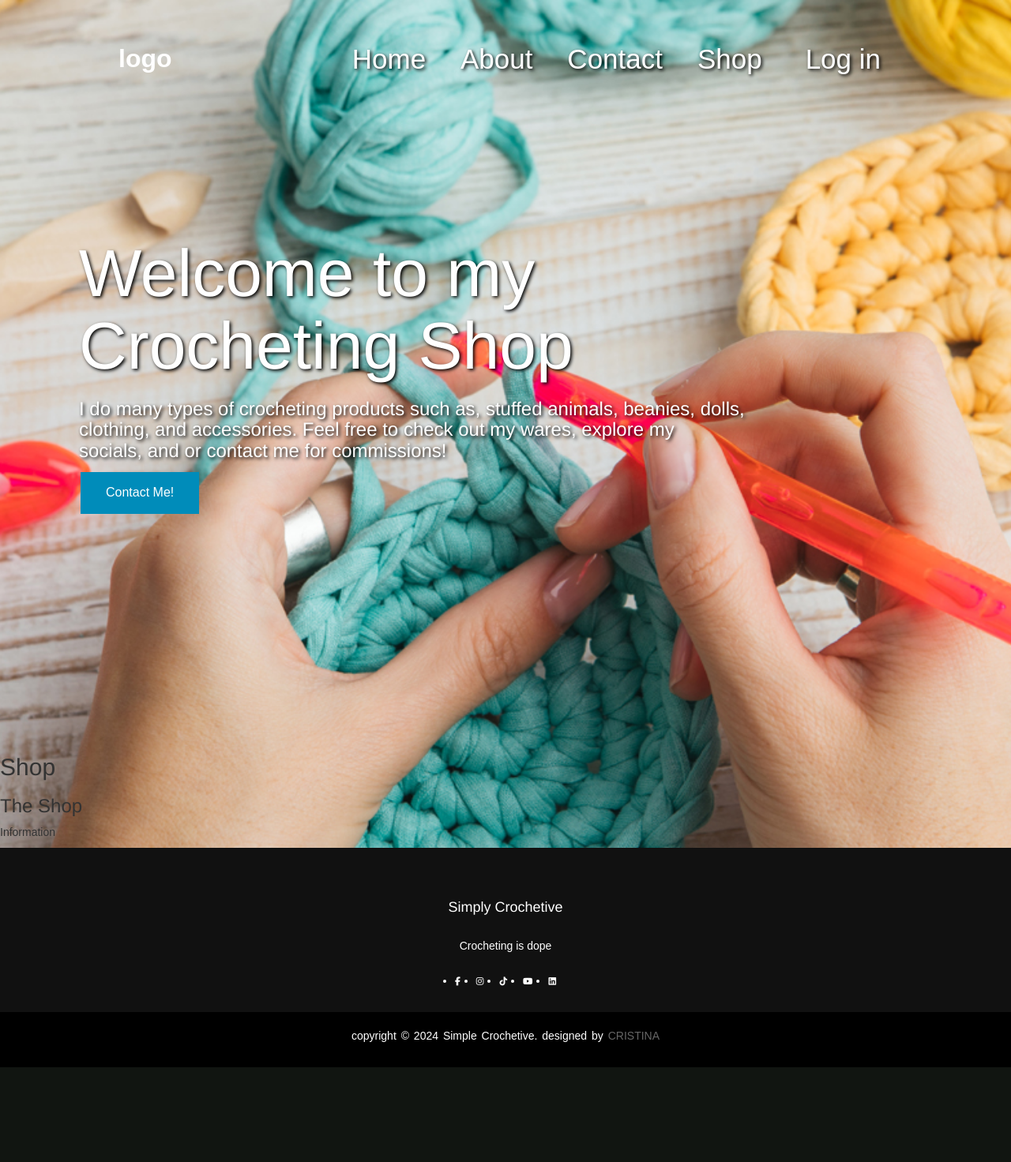
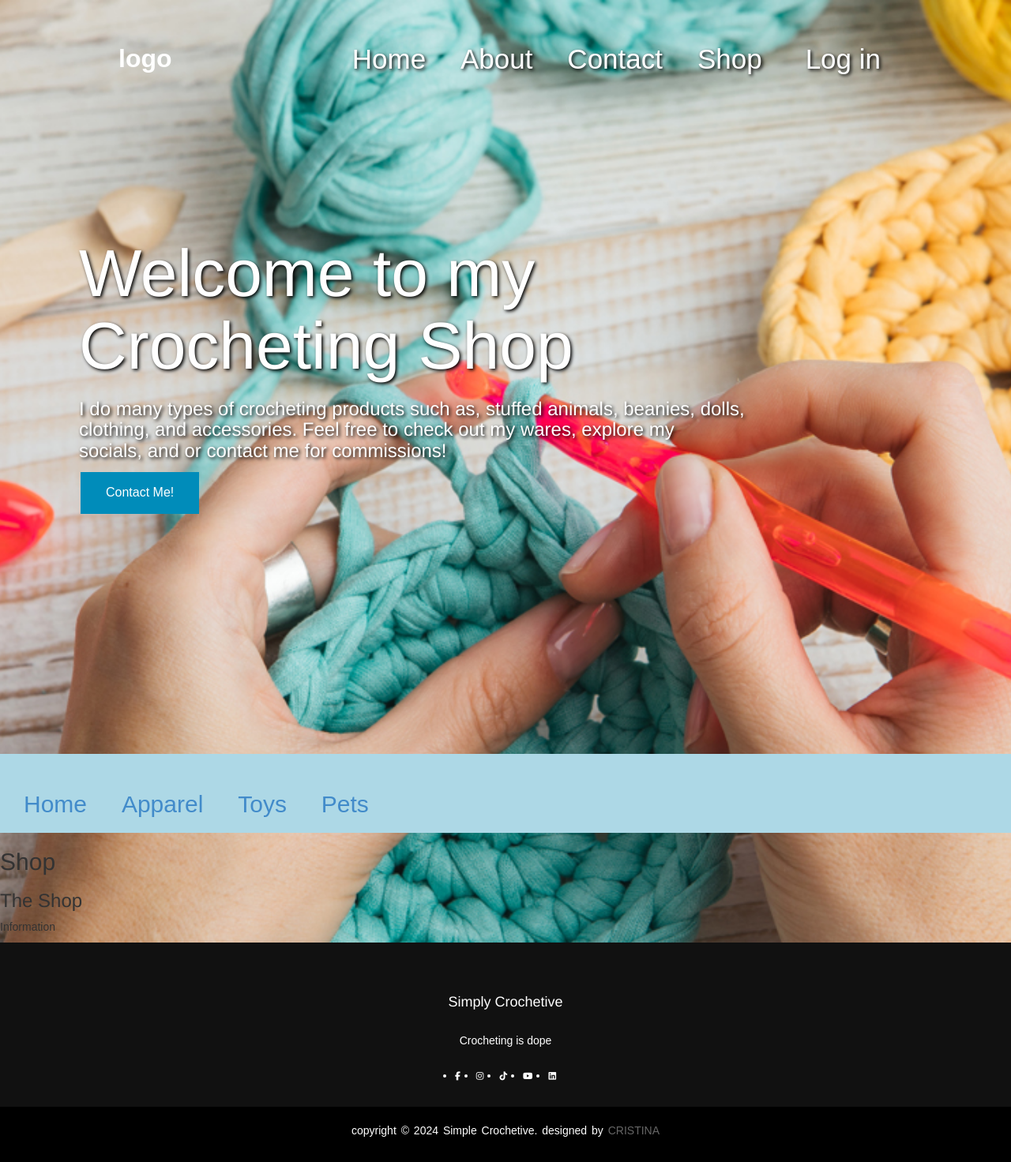
Before and after one commit to CristSwen/CrochetiveWebsite, a Django app: page /shop/ in a window 1280 px wide. Shown: the whole page at 79% size. Before the commit the page ends 1352 px from the top, so only its background shows below. Run offline with Django 3.2, Linux system fonts and the light colour scheme; some libraries are stand-ins or nearby versions.

Commit message:
Movd the shop navbar to the layout

```diff
--- a/CrochetiveWebsite/app/templates/app/layout.html
+++ b/CrochetiveWebsite/app/templates/app/layout.html
@@ -40,6 +40,13 @@
         </div>
     </section>
 
+    <nav class="shop_navbar">
+        <a href="{% url 'home' %}">Home</a>
+        <a href="#apparel">Apparel</a>
+        <a href="#toys">Toys</a>
+        <a href="#pets">Pets</a>
+    </nav>
+
     {% block content %}{% endblock %}
 
 
```
Also changed, not shown: CrochetiveWebsite/app/templates/app/index.html (+1 -6 lines).
